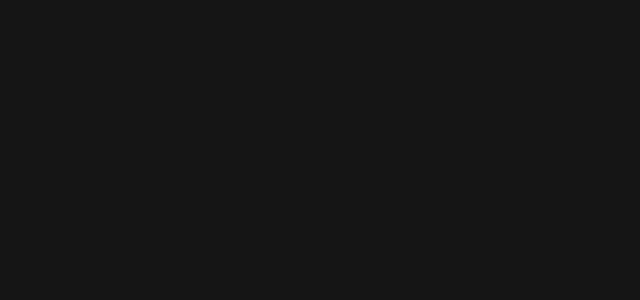
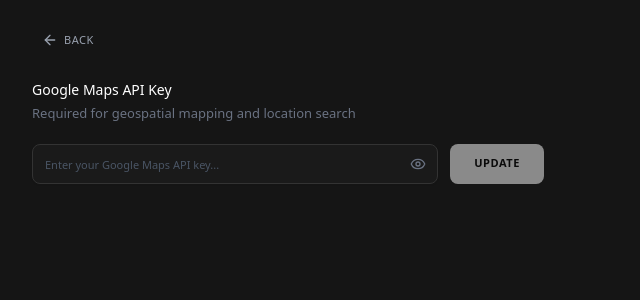
Before and after one commit to Slay3r00/suiteDFIR, a React (Vite) app in the folder frontend/: page /#/settings in a window 1280 px wide. Before the commit this address had no page. Shown: the top 300 px of the page, without its empty margins (0-640 px from the left). Built offline with nearby package versions, Linux system fonts and the light colour scheme; no server answers.

Commit message:
feat: add settings ui and navigation polish

```diff
--- a/frontend/src/App.tsx
+++ b/frontend/src/App.tsx
@@ -14,6 +14,7 @@
 const BackupPage = lazy(() => import('./pages/BackupPage'))
 const SpatialPage = lazy(() => import('./pages/SpatialPage'))
 const TimelinePage = lazy(() => import('./pages/TimelinePage'))
+const SettingsPage = lazy(() => import('./pages/SettingsPage'))
 
 function App() {
     return (
@@ -26,6 +27,9 @@
 
                         {/* Cases page (no sidebar) */}
                         <Route path="/cases" element={<CasesPage />} />
+
+                        {/* Settings page (no sidebar) */}
+                        <Route path="/settings" element={<SettingsPage />} />
 
                         {/* Main layout routes (with sidebar) */}
                         <Route element={<MainLayout />}>
--- a/frontend/src/components/app-sidebar.tsx
+++ b/frontend/src/components/app-sidebar.tsx
@@ -6,7 +6,8 @@
     Clock,
     PanelLeft,
     Archive,
-    ChevronLeft
+    ChevronLeft,
+    Settings
 } from "lucide-react"
 
 import {
@@ -185,6 +186,13 @@
                             <ChevronLeft className="h-5 w-5" />
                         </SidebarMenuButton>
                         <SidebarMenuButton
+                            tooltip="Settings"
+                            onClick={() => navigate('/settings')}
+                            className="h-10 flex-1 hover:bg-sidebar-accent p-0 flex items-center justify-center group-data-[state=collapsed]:hidden"
+                        >
+                            <Settings className="h-5 w-5" />
+                        </SidebarMenuButton>
+                        <SidebarMenuButton
                             tooltip="Toggle Sidebar"
                             onClick={toggleSidebar}
                             className="h-10 flex-1 hover:bg-sidebar-accent p-0 flex items-center justify-center group-data-[state=collapsed]:h-10 group-data-[state=collapsed]:w-10"
--- a/frontend/src/pages/CasesPage.tsx
+++ b/frontend/src/pages/CasesPage.tsx
@@ -10,6 +10,7 @@
     Calendar,
     Trash2,
     Edit2,
+    Settings,
 } from "lucide-react"
 import { Button } from "@/components/ui/Button"
 import { Input } from "@/components/ui/Input"
@@ -158,6 +159,7 @@
             <div className="px-8 py-6 bg-[#151515] flex justify-between items-center shrink-0">
                 <div />
 
+                <div className="flex items-center gap-2">
                     <Button
                         size="sm"
                         onClick={handleOpenCreate}
@@ -166,6 +168,16 @@
                         <Plus size={14} />
                         New Case
                     </Button>
+                    <Button
+                        size="sm"
+                        variant="ghost"
+                        onClick={() => navigate('/settings')}
+                        className="text-gray-400 hover:text-white h-8 w-8 p-0"
+                        title="Settings"
+                    >
+                        <Settings size={16} />
+                    </Button>
+                </div>
             </div>
 
             {/* Toolbar */}
--- /dev/null
+++ b/frontend/src/pages/SettingsPage.tsx
@@ -0,0 +1,139 @@
+import { useState, useEffect } from "react"
+import { useNavigate } from "react-router-dom"
+import { ArrowLeft, Eye, EyeOff, Loader2, Check } from "lucide-react"
+import { Button } from "@/components/ui/Button"
+import { Input } from "@/components/ui/Input"
+import { API } from "@/lib/api"
+
+export default function SettingsPage() {
+    const navigate = useNavigate()
+    const [apiKey, setApiKey] = useState("")
+    const [showKey, setShowKey] = useState(false)
+    const [isSaving, setIsSaving] = useState(false)
+    const [isLoading, setIsLoading] = useState(true)
+    const [saved, setSaved] = useState(false)
+    const [hasExistingKey, setHasExistingKey] = useState(false)
+
+    useEffect(() => {
+        loadApiKey()
+    }, [])
+
+    const loadApiKey = async () => {
+        try {
+            const res = await fetch(API.path("/settings/google_maps_api_key"))
+            if (res.ok) {
+                const data = await res.json()
+                setApiKey(data.value)
+                setHasExistingKey(true)
+            }
+        } catch {
+            // Key not set yet
+        } finally {
+            setIsLoading(false)
+        }
+    }
+
+    const handleSave = async () => {
+        if (!apiKey.trim()) return
+        setIsSaving(true)
+        setSaved(false)
+        try {
+            const res = await fetch(API.path("/settings/google_maps_api_key"), {
+                method: "PUT",
+                headers: { "Content-Type": "application/json" },
+                body: JSON.stringify({ value: apiKey.trim() }),
+            })
+            if (res.ok) {
+                setSaved(true)
+                setHasExistingKey(true)
+                setTimeout(() => setSaved(false), 3000)
+            }
+        } catch (error) {
+            console.error("Failed to save API key:", error)
+        } finally {
+            setIsSaving(false)
+        }
+    }
+
+    return (
+        <div className="h-full flex flex-col bg-[#151515] text-white overflow-hidden">
+            {/* Back button */}
+            <div className="px-8 py-6 shrink-0">
+                <Button
+                    variant="ghost"
+                    size="sm"
+                    onClick={() => navigate(-1)}
+                    className="text-gray-400 hover:text-white gap-1.5 text-[11px] font-medium uppercase tracking-wider h-8 px-2"
+                >
+                    <ArrowLeft size={14} />
+                    Back
+                </Button>
+            </div>
+
+            {/* Content */}
+            <div className="flex-1 flex items-start px-8 overflow-y-auto">
+                <div className="w-full max-w-lg pb-12">
+
+                    {/* API Key Section - Clean, no container card */}
+                    <div className="space-y-4">
+                        <div className="space-y-1">
+                            <h2 className="text-sm font-medium text-white">Google Maps API Key</h2>
+                            <p className="text-[13px] text-gray-500">
+                                Required for geospatial mapping and location search
+                            </p>
+                        </div>
+
+                        {isLoading ? (
+                            <div className="py-2">
+                                <Loader2 className="h-4 w-4 animate-spin text-gray-500" />
+                            </div>
+                        ) : (
+                            <div className="space-y-3 pt-1">
+                                <div className="flex items-center gap-3">
+                                    <div className="relative flex-1">
+                                        <Input
+                                            type={showKey ? "text" : "password"}
+                                            value={apiKey}
+                                            onChange={(e) => { setApiKey(e.target.value); setSaved(false) }}
+                                            placeholder="Enter your Google Maps API key..."
+                                            className="w-full pr-10 h-10 text-[13px] bg-[#1A1A1A] border border-[#333333] text-white placeholder:text-gray-600 focus-visible:ring-1 focus-visible:ring-gray-500 rounded-md"
+                                        />
+                                        <button
+                                            type="button"
+                                            onClick={() => setShowKey(!showKey)}
+                                            className="absolute right-3 top-1/2 -translate-y-1/2 text-gray-500 hover:text-gray-300 transition-colors"
+                                        >
+                                            {showKey ? <EyeOff size={16} /> : <Eye size={16} />}
+                                        </button>
+                                    </div>
+
+                                    <Button
+                                        size="sm"
+                                        onClick={handleSave}
+                                        disabled={!apiKey.trim() || isSaving}
+                                        className="bg-white text-black hover:bg-gray-200 text-[11px] font-bold uppercase tracking-wider h-10 px-6 shrink-0"
+                                    >
+                                        {isSaving ? (
+                                            <Loader2 className="h-3 w-3 animate-spin" />
+                                        ) : saved ? (
+                                            <><Check size={12} className="mr-1" /> Saved</>
+                                        ) : (
+                                            "Update"
+                                        )}
+                                    </Button>
+
+                                    {hasExistingKey && !saved && (
+                                        <div className="shrink-0 text-gray-500">
+                                            <p className="text-[11px] font-medium">Key configured</p>
+                                        </div>
+                                    )}
+                                </div>
+                            </div>
+                        )}
+                    </div>
+
+                </div>
+            </div>
+        </div>
+    )
+}
--- a/frontend/src/pages/SpatialPage.tsx
+++ b/frontend/src/pages/SpatialPage.tsx
@@ -1,9 +1,58 @@
-import { Suspense, lazy } from 'react'
+import { Suspense, lazy, useState, useEffect } from 'react'
+import { useNavigate } from 'react-router-dom'
 import { LoadingPage } from '@/components/ui/LoadingPage'
+import { Button } from '@/components/ui/Button'
+import { Settings } from 'lucide-react'
+import { API } from '@/lib/api'
 
 const SpatialMap = lazy(() => import('@/components/spatial/SpatialMap'))
 
 export default function SpatialPage() {
+    const [hasApiKey, setHasApiKey] = useState<boolean | null>(null)
+    const navigate = useNavigate()
+
+    useEffect(() => {
+        checkApiKey()
+    }, [])
+
+    const checkApiKey = async () => {
+        try {
+            const res = await fetch(API.path("/settings/google_maps_api_key"))
+            setHasApiKey(res.ok)
+        } catch {
+            setHasApiKey(false)
+        }
+    }
+
+    // Loading state
+    if (hasApiKey === null) {
+        return <LoadingPage />
+    }
+
+    // Gate: no API key configured
+    if (!hasApiKey) {
+        return (
+            <div className="h-full w-full flex flex-col items-center justify-center bg-[#151515] text-white">
+                <div className="text-center space-y-4 max-w-sm">
+                    <p className="text-lg font-medium text-gray-300">
+                        Google Maps API Key Required
+                    </p>
+                    <p className="text-sm text-gray-500 leading-relaxed">
+                        Configure your API key in Settings to use the geospatial viewer
+                    </p>
+                    <Button
+                        size="sm"
+                        onClick={() => navigate('/settings')}
+                        className="bg-white text-black hover:bg-gray-200 gap-1.5 text-[11px] font-bold uppercase tracking-wider h-8 px-4 mt-2"
+                    >
+                        <Settings size={14} />
+                        Go to Settings
+                    </Button>
+                </div>
+            </div>
+        );
+    }
+
     return (
         <div className="h-full w-full relative overflow-hidden">
             <Suspense fallback={<LoadingPage />}>
```
Lines whose indentation alone changed are shown as unchanged.
